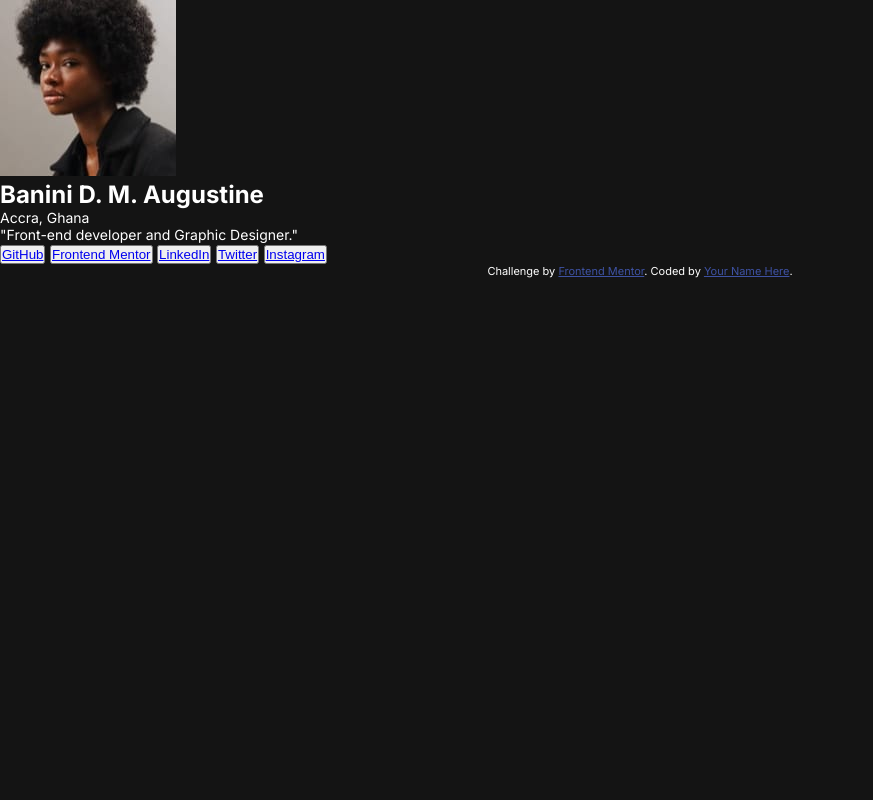
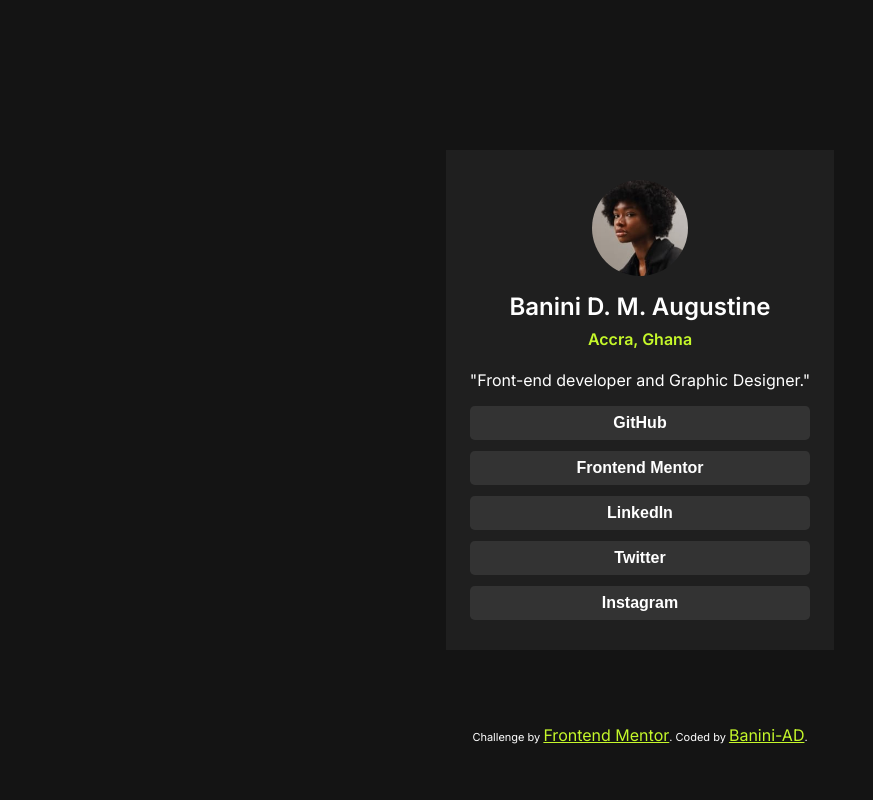
Before and after one commit to Banini-AD/Social-links, a plain HTML site: page index.html in a window 1280 px wide. Shown: the whole page, without its empty margins (0-873 px from the left). Drawn offline with Linux system fonts and the light colour scheme.

Commit message:
Final Css Styling

```diff
--- a/assets/styles/style.css
+++ b/assets/styles/style.css
@@ -1,28 +1,191 @@
 @import url('https://fonts.googleapis.com/css2?family=Inter:ital,opsz,wght@0,14..32,100..900;1,14..32,100..900&display=swap');
 
-body{
+body {
   font-family: "Inter", sans-serif;
   background-color: var(--Grey-900);
+  display: flex;
+  flex-direction: column;
+  justify-content: center;
+  align-items: center;
+  height: 100vh;
   color: var(--white);
 }
 
-p {
-  font-size:14px;
+p,
+a {
+  font-size: 1rem;
+  color: var(--white);
 }
 
-*{
+* {
   box-sizing: border-box;
   margin: 0;
   padding: 0;
 }
 
-:root{
+:root {
   --green: hsl(75, 94%, 57%);
   --white: hsl(0, 0%, 100%);
---grey-700: hsl(0, 0%, 20%);
---grey-800: hsl(0, 0%, 12%);
---Grey-900: hsl(0, 0%, 8%);
+  --grey-700: hsl(0, 0%, 20%);
+  --grey-800: hsl(0, 0%, 12%);
+  --Grey-900: hsl(0, 0%, 8%);
+  /* Font variables */
+  --regular: 400;
+  --semi-bold: 600;
+  --bold: 700;
 }
 
-.attribution { font-size: 11px; text-align: center; }
-    .attribution a { color: hsl(228, 45%, 44%); }
+header {
+  flex: 1;
+}
+
+main {
+  flex: 3;
+  display: flex;
+  flex-direction: column;
+  justify-content: center;
+  align-items: center;
+  background-color: var(--grey-800);
+  padding: 1.5rem;
+}
+
+.user {
+  flex: 4.5;
+  display: flex;
+  flex-direction: column;
+  align-items: center;
+  justify-content: center;
+}
+
+.user-img {
+  height: 6rem;
+  margin-bottom: 0.5rem;
+  width: 6rem;
+  border-radius: 3rem;
+  -webkit-border-radius: 3rem;
+  -moz-border-radius: 3rem;
+  -ms-border-radius: 3rem;
+  -o-border-radius: 3rem;
+}
+
+.user-img>img {
+  width: 100%;
+  margin-bottom: 0.5rem;
+  height: 100%;
+  object-fit: cover;
+  border-radius: 3.5rem;
+  -webkit-border-radius: 3.5rem;
+  -moz-border-radius: 3.5rem;
+  -ms-border-radius: 3.5rem;
+  -o-border-radius: 3.5rem;
+}
+
+article {
+  flex: 5.5;
+  display: flex;
+  flex-direction: column;
+  align-items: center;
+  justify-content: center;
+  text-align: center;
+}
+
+.heading {
+  font-size: 1.5rem;
+  font-weight: var(--semi-bold);
+  margin: 0.5rem 0;
+}
+
+.location {
+  color: var(--green);
+  font-weight: var(--semi-bold);
+}
+
+.job {
+  margin: 1.3rem 0 1rem 0;
+}
+
+.user-links-box {
+  flex: 5.5;
+  display: flex;
+  flex-direction: column;
+  gap: 0.7rem;
+}
+
+.link{
+  flex: 1;
+  border-radius: 0.3rem;
+  -webkit-border-radius: 0.3rem;
+  -moz-border-radius: 0.3rem;
+  -ms-border-radius: 0.3rem;
+  -o-border-radius: 0.3rem;
+}
+
+.nav-link-btn{
+  color: var(--white);
+  font-weight: var(--bold);
+  font-size: 1rem;
+  width: 100%;
+  background-color: var(--grey-700);
+  height: 100%;
+  padding: 0.5rem 0;
+  border-radius: 0.3rem;
+  -webkit-border-radius: 0.3rem;
+  -moz-border-radius: 0.3rem;
+  -ms-border-radius: 0.3rem;
+  -o-border-radius: 0.3rem;
+  border: none;
+}
+
+.nav-link-btn:hover{
+  color: var(--grey-800);
+  background-color: var(--green);
+  cursor: pointer;
+  outline: 0;
+}
+
+.nav-link-btn:focus{
+  color: var(--grey-800);
+  background-color: var(--green);
+  cursor: pointer;
+  outline: none;
+}
+
+footer {
+  flex: 0.5;
+}
+
+aside {
+  flex: 0.5;
+}
+
+.attribution {
+  font-size: 11px;
+  text-align: center;
+}
+
+.attribution a {
+  color: var(--green);
+}
+
+@media screen and (max-width: 375px) {
+  .user-img>img {
+    height: 100%;
+    width: 100%;
+    border-radius: 3.5rem;
+  }
+
+  .user-img {
+    height: 7rem;
+    width: 7rem;
+    border-radius: 3.5rem;
+  }
+
+  .link{
+    padding: 0.7rem 0;
+  }
+
+  .nav-link-btn{
+    padding: 0.7rem 0;
+  }
+
+}
--- a/index.html
+++ b/index.html
@@ -2,13 +2,14 @@
 <html lang="en">
 <head>
   <meta charset="UTF-8">
-  <meta name="viewport" content="width=device-width, initial-scale=1.0"> <!-- displays site properly based on user's device -->
-
+  <meta name="viewport" content="width=device-width, initial-scale=1.0">
+  <!-- displays site properly based on user's device -->
   <link rel="icon" type="image/png" sizes="32x32" href="./assets/images/favicon-32x32.png">
 
   <title>Frontend Mentor | Social links profile</title>
   <link rel="stylesheet" href="./assets/styles/style.css">
 </head>
+
 <body>
   <header><!--This is the header--></header>
   <main>
@@ -17,25 +18,28 @@
         <div class="user-img">
           <img src="./assets/images/avatar-jessica.jpeg" alt="User Image">
         </div>
-        <h1 class="heading">Banini D. M. Augustine</h1>
-        <p class="location">Accra, Ghana</p>
-        <p class="job">
-          "Front-end developer and Graphic Designer."
-        </p>
+        <article>
+          <h1 class="heading">Banini D. M. Augustine</h1>
+          <p class="location">Accra, Ghana</p>
+          <p class="job">
+            "Front-end developer and Graphic Designer."
+          </p>
+        </article>
       </div>
       <nav class="user-links-box">
-        <button class="nav-link-btn"><a href="#" class="link">GitHub</a></button>
-        <button class="nav-link-btn"><a href="#" class="link">Frontend Mentor</a></button>
-        <button class="nav-link-btn"><a href="#" class="link">LinkedIn</a></button>
-        <button class="nav-link-btn"><a href="#" class="link">Twitter</a></button>
-        <button class="nav-link-btn"><a href="#" class="link">Instagram</a></button>
+        <a href="#" class="link"><button class="nav-link-btn" tabindex="90">GitHub</button></a>
+        <a href="#" class="link"><button class="nav-link-btn" tabindex="100">Frontend Mentor</button></a>
+        <a href="#" class="link"><button class="nav-link-btn" tabindex="200">LinkedIn</button></a>
+        <a href="#" class="link"><button class="nav-link-btn" tabindex="300">Twitter</button></a>
+        <a href="#" class="link" tabindex="500"><button class="nav-link-btn">Instagram</button></a>
       </nav>
     </section>
   </main>
   <footer><!--This is the footer--></footer>
   <aside class="attribution">
     Challenge by <a href="https://www.frontendmentor.io?ref=challenge" target="_blank">Frontend Mentor</a>.
-    Coded by <a href="#">Your Name Here</a>.
+    Coded by <a href="#">Banini-AD</a>.
   </aside>
 </body>
+
 </html>
```
